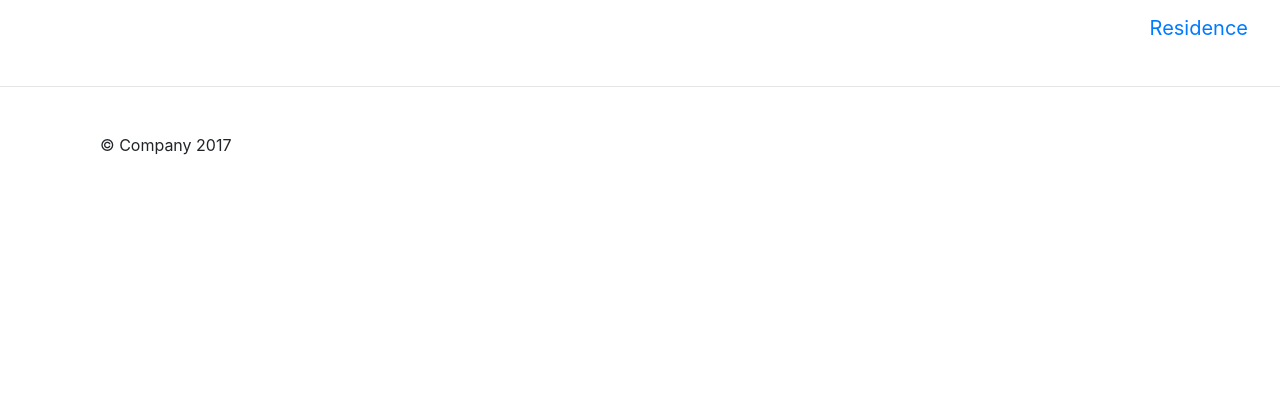
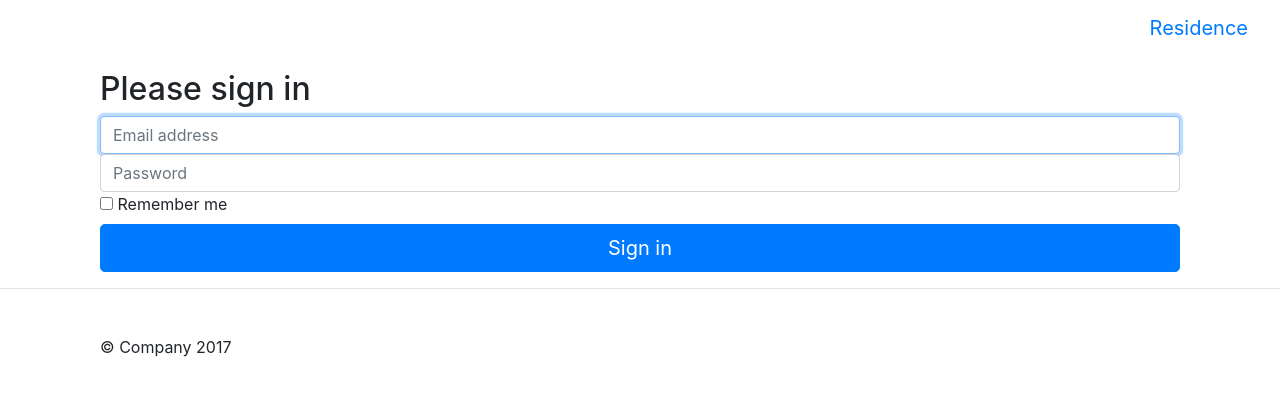
Before and after one commit to thuanxt/RSA, an Angular app in the folder residential-shopping/: page / in a window 1280 px wide. Before the commit this address led to /residence. Shown: the top 396 px of the page. Built offline with nearby package versions, Linux system fonts and the light colour scheme; no server answers; what angular2-in-memory-web-api would draw is missing.

Commit message:
add user login component config to lazy load user module

```diff
--- a/residential-shopping/src/app/app-routing.module.ts
+++ b/residential-shopping/src/app/app-routing.module.ts
@@ -2,7 +2,11 @@ import { NgModule } from '@angular/core';
 import { Routes, RouterModule } from '@angular/router';
 
 const routes: Routes = [
-  { path: '',  redirectTo: '/residence', pathMatch: 'full'}
+  { path: '',  redirectTo: '/residence', pathMatch: 'full'},
+  {
+    path: 'user',
+    loadChildren: 'app/user/user.module#UserModule'
+  }
 ];
 
 @NgModule({
--- a/residential-shopping/src/app/app.component.html
+++ b/residential-shopping/src/app/app.component.html
@@ -11,8 +11,8 @@
       <li class="nav-item" routerLinkActive="active">
         <a class="nav-link" routerLink="/residence">Home</a>
       </li>
-      <li class="nav-item">
-        <a class="nav-link" href="#">Link</a>
+      <li class="nav-item" routerLinkActive="active">
+        <a class="nav-link" routerLink="/user">Login</a>
       </li>
       <!--<li class="nav-item">
         <a class="nav-link disabled" href="#">Disabled</a>
--- a/residential-shopping/src/app/app.module.ts
+++ b/residential-shopping/src/app/app.module.ts
@@ -14,6 +14,7 @@ import { AppRoutingModule } from './app-routing.module';
 
 // import feature module
 import { ResidenceModule } from './residence/residence.module';
+import { UserModule } from './user/user.module';
 
 // import component
 import { AppComponent } from './app.component';
@@ -24,6 +25,7 @@ import { AppComponent } from './app.component';
     HttpModule,
     CoreModule,
     ResidenceModule,
+    UserModule,
     AppRoutingModule,
     InMemoryWebApiModule.forRoot(InMemoryDataService),
   ],
--- /dev/null
+++ b/residential-shopping/src/app/user/user-login/user-login.component.css
@@ -0,0 +1,3 @@
+.user-login {
+
+}
--- /dev/null
+++ b/residential-shopping/src/app/user/user-login/user-login.component.html
@@ -0,0 +1,17 @@
+<div class="container">
+
+    <form class="form-signin">
+    <h2 class="form-signin-heading">Please sign in</h2>
+    <label for="inputEmail" class="sr-only">Email address</label>
+    <input type="email" id="inputEmail" class="form-control" placeholder="Email address" required autofocus>
+    <label for="inputPassword" class="sr-only">Password</label>
+    <input type="password" id="inputPassword" class="form-control" placeholder="Password" required>
+    <div class="checkbox">
+        <label>
+        <input type="checkbox" value="remember-me"> Remember me
+        </label>
+    </div>
+    <button class="btn btn-lg btn-primary btn-block" type="submit">Sign in</button>
+    </form>
+
+</div> <!-- /container -->
--- /dev/null
+++ b/residential-shopping/src/app/user/user-login/user-login.component.ts
@@ -0,0 +1,15 @@
+import { Component, OnInit } from '@angular/core';
+
+@Component({
+	selector: 'user-login',
+	moduleId: module.id,
+	templateUrl: './user-login.component.html',
+	styleUrls: ['./user-login.component.css']
+})
+
+export class UserLoginComponent implements OnInit {
+
+	constructor() { }
+
+	ngOnInit() { }
+}
--- a/residential-shopping/src/app/user/user.component.html
+++ b/residential-shopping/src/app/user/user.component.html
@@ -1 +1 @@
-<Label class="user" text="Hello UserComponent!"></Label>
+<router-outlet></router-outlet>
--- a/residential-shopping/src/app/user/user.component.ts
+++ b/residential-shopping/src/app/user/user.component.ts
@@ -4,10 +4,9 @@ import { User } from './shared/user.model';
 import { UserService } from './shared/user.service';
 
 @Component({
-	selector: 'user',
 	moduleId: module.id,
-	templateUrl: 'user.component.html',
-	providers: [UserService]
+	templateUrl: './user.component.html',
+	styleUrls: ['./user.component.css']
 })
 
 export class UserComponent implements OnInit {
@@ -16,8 +15,8 @@ export class UserComponent implements OnInit {
 	constructor(private userService: UserService) { }
 
 	ngOnInit() {
-		this.userService.getList().subscribe((res) => {
-			this.user = res;
-		});
+		// this.userService.getList().subscribe((res) => {
+		// 	this.user = res;
+		// });
 	}
 }
--- a/residential-shopping/src/app/user/user.module.ts
+++ b/residential-shopping/src/app/user/user.module.ts
@@ -8,6 +8,7 @@ import { UserRoutingModule } from './user-routing.module';
 
 // Import Component
 import { UserComponent } from './user.component';
+import { UserLoginComponent } from './user-login/user-login.component';
 
 // Import Service
 import { UserService } from './shared/user.service';
@@ -20,9 +21,10 @@ import { UserService } from './shared/user.service';
     exports: [],
     declarations: [
         UserComponent,
+        UserLoginComponent
     ],
     providers: [
         UserService
     ],
 })
-export class ResidenceModule { }
+export class UserModule { }
```
Also changed, not shown: residential-shopping/src/app/user/user-routing.module.ts (+4 -3 lines), 1 other file (tests, documents, lock files or other folders).
